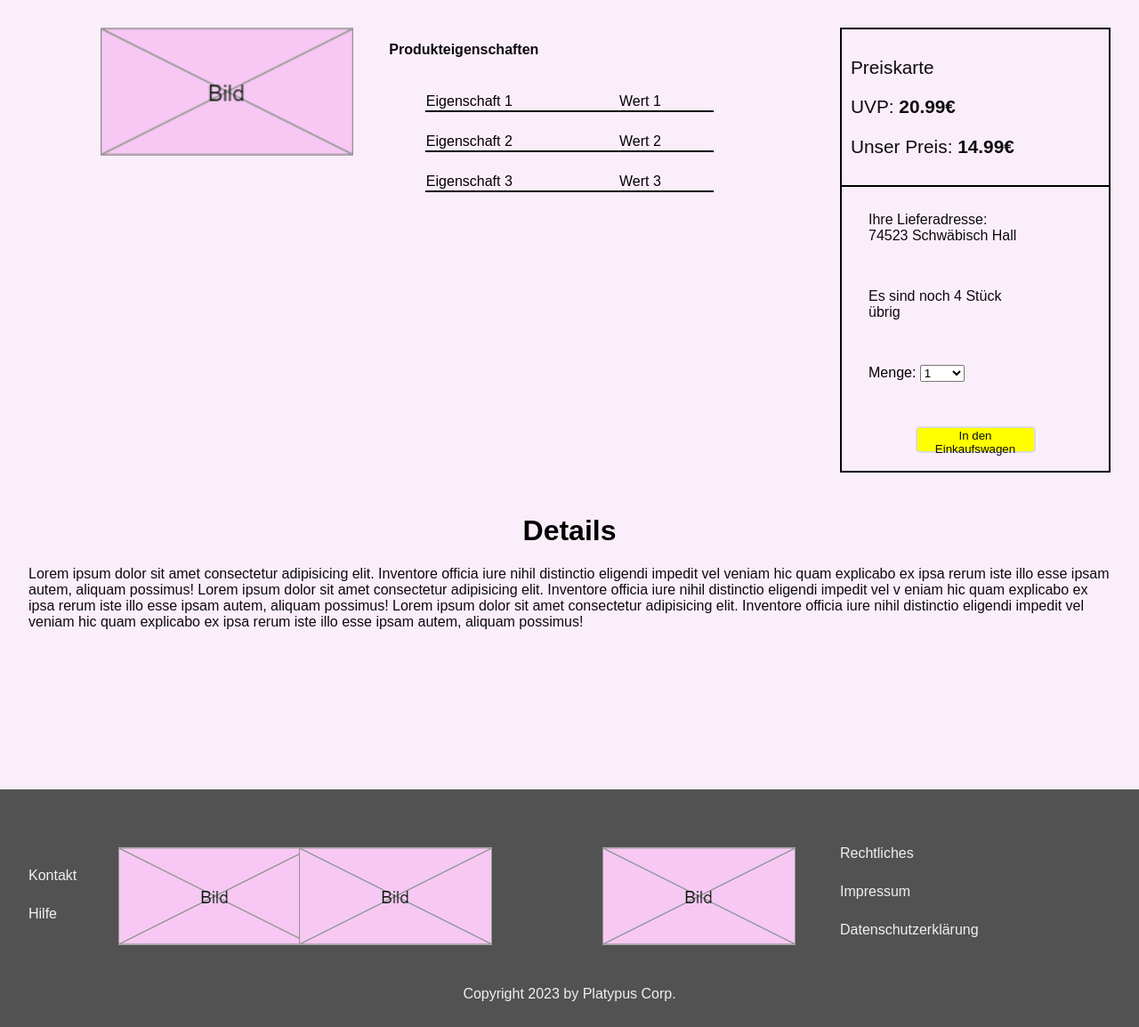
After one commit to Projektarbeiten/ProjectPlatypus, a PHP site: page /productPage.php in a window 1280 px wide. The commit adds this page. Shown: the whole page at 89% size. Run offline with PHP 8.4, Linux system fonts and the light colour scheme.

Commit message:
Produktseite erstellt

```diff
--- a/css/styles.css
+++ b/css/styles.css
@@ -37,6 +37,14 @@ button {
 
 h1 {
     text-align: center;
+}
+
+a {
+    text-decoration: none;
+}
+
+.trennlinie {
+    border-bottom: 2px solid black
 }
 
 
@@ -96,6 +104,7 @@ h1 {
 }
 #footer-default
 {
+    margin-top: 150px;
     background-color: var(--theme-color-2);
     color: var(--font-color-2);
 }
@@ -105,7 +114,6 @@ h1 {
 #footer-default a
 {
     color:var(--font-color-2);
-    text-decoration: none;
 }
 
 .footer-links{
@@ -219,6 +227,55 @@ margin-top: 50px;
 }
 
 /* === PRODUKT-SEITE === */
-.eigenschaft-row {
-    border-bottom: 2px solid black
+#eigenschafts-tabelle {
+    margin-left: auto;
+    margin-right: auto;
+    clear: both;
+    width: 80%;
+    border-collapse: collapse;
 }
+
+#eigenschafts-tabelle tr {
+    border-bottom: 2px solid black;
+}
+
+#eigenschafts-tabelle td {
+padding-top: 1.5rem;
+}
+
+#produkt-bild {
+    width: 70%;
+    height: auto;
+    float: right;
+    margin-right: 10%;
+}
+
+#preis-section {
+    padding: 10px
+}
+#preis-section p {
+    font-size: 1.3rem;
+}
+
+#bestell-section {
+    border: 2px solid black;
+}
+#bestell-form p, #bestell-form label {
+    width: 60%;
+    padding-left: 10%;
+    margin-bottom: 50px;
+    margin-top: 10px
+}
+
+#cart-button {
+    margin-left: auto;
+    margin-right: auto;
+    margin-bottom: 20px;
+    margin-top:50px;
+    border-radius: 5px;
+    width: 45%;
+    height: 30px;
+    background-color: yellow;
+    color: var(--font-color);
+    border: 2px solid gainsboro
+}
--- /dev/null
+++ b/productPage.php
@@ -0,0 +1,101 @@
+<!DOCTYPE html>
+<html lang="en">
+
+<head>
+    <meta charset="UTF-8">
+    <meta http-equiv="X-UA-Compatible" content="IE=edge">
+    <meta name="viewport" content="width=device-width, initial-scale=1.0">
+    <link rel="stylesheet" href="./css/styles.css">
+    <title>Product Page</title> <!-- Name will be changed from product name -->
+</head>
+
+<body>
+    <!-- Header wird von Kevin Junker implementiert (php import) -->
+    <header>
+        <nav>
+
+        </nav>
+        <img src="" alt="">
+        <nav>
+
+        </nav>
+    </header>
+    <main id="product-seite">
+        <div class="container">
+            <div class="row">
+                <div class="col-2">
+                    <img id="produkt-bild" src="./img/testBild.png" alt=""> <!-- Src wird dynamisch nach Produkt ausgewählt-->
+                </div>
+                <div class="col-2" id="produkt-eigenschaften">
+                    <p style="font-weight: bold">Produkteigenschaften</p>
+                    <table id="eigenschafts-tabelle">
+                        <!-- Eigenschaften werden dynamisch hinzugefügt -->
+                        <tr class="eigenschaft-row">
+                            <td>Eigenschaft 1</td>
+                            <td>Wert 1</td>
+                        </tr>
+                        <tr class="eigenschaft-row">
+                            <td>Eigenschaft 2</td>
+                            <td>Wert 2</td>
+                        </tr>
+                        <tr class="eigenschaft-row">
+                            <td>Eigenschaft 3</td>
+                            <td>Wert 3</td>
+                        </tr>
+                    </table>
+                </div>
+                <div class="col-1-5" style="float:right">
+                    <div id="bestell-section">
+                        <div id="preis-section">
+                            <p>Preiskarte</p>
+                            <!-- Preis wird dynamisch hinzugefügt -->
+                            <p>UVP: <strong>20.99€</strong></p>
+                            <p>Unser Preis: <strong>14.99€</strong></p>
+                        </div>
+                        <div class="trennlinie"></div>
+                        <form action="" method="post" id="bestell-form">
+                            <!-- Lieferadresse wird nur angezeigt, wenn der User eingeloggt ist. Menge und Inventar wird dynamisch angezeigt. -->
+                            <label for="lieferadresse"></label>
+                            <a href="">
+                                <p>Ihre Lieferadresse: 74523 Schwäbisch Hall</p>
+                            </a>
+                            <a href="">
+                                <p>Es sind noch 4 Stück übrig</p>
+                            </a>
+                            <label for="mengenauswahl">Menge:</label>
+                            <select style="width:50px" name="mengenauswahl" id="mengenauswahl">
+                                <option value="1">1</option>
+                                <option value="2">2</option>
+                                <option value="3">3</option>
+                            </select>
+                            <button id="cart-button" type="submit">In den Einkaufswagen</button>
+                        </form>
+                    </div>
+                </div>
+            </div>
+        </div>
+        <div class="container">
+            <div class="row">
+                <div class="col-6">
+                    <h1>Details</h1>
+                    <article>
+                        <!-- Beschreibung wird dynamisch eingefügt -->
+                        <p>Lorem ipsum dolor sit amet consectetur adipisicing elit. Inventore officia iure nihil
+                            distinctio eligendi impedit vel veniam hic quam explicabo ex ipsa rerum iste illo esse ipsam autem, aliquam possimus!
+                            Lorem ipsum dolor sit amet consectetur adipisicing elit. Inventore officia iure nihil distinctio eligendi impedit vel v
+                            eniam hic quam explicabo ex ipsa rerum iste illo esse ipsam autem, aliquam possimus!
+                            Lorem ipsum dolor sit amet consectetur adipisicing elit. Inventore officia iure nihil
+                            distinctio eligendi impedit vel veniam hic quam explicabo ex ipsa rerum iste illo esse ipsam autem, aliquam possimus!
+                        </p>
+                    </article>
+                </div>
+            </div>
+        </div>
+    </main>
+
+    <?php
+    require_once("footer.php");
+    ?>
+
+</body>
+</html>
```
Also changed, not shown: productPage.html (deleted, +0 -66 lines), Mockup.drawio.svg.
